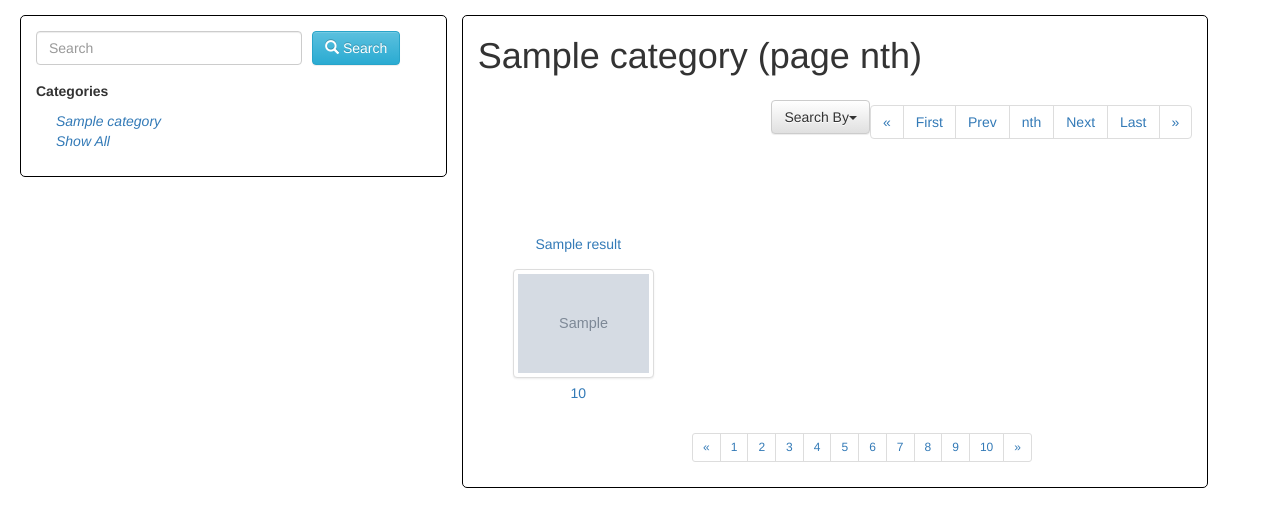
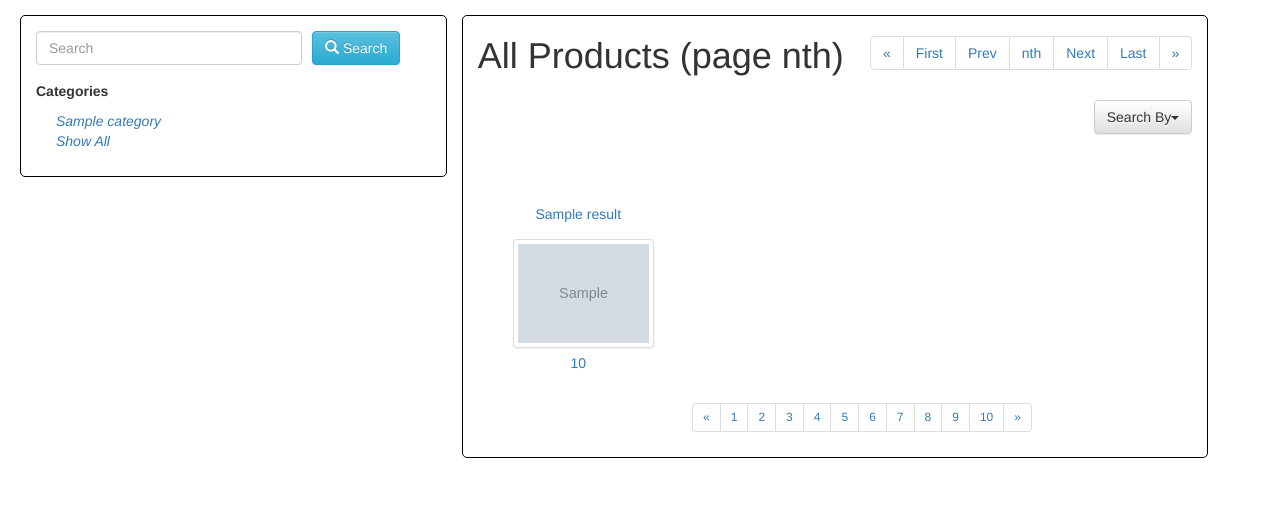
Before and after one commit to RoseTheMarmot/E-Commerce-CodingDojo, a CodeIgniter app: template application/views/homepage.php in a window 1280 px wide. Shown: the part 70-597 px from the top of the page. Run offline with CodeIgniter, Linux system fonts and the light colour scheme; the template is opened without the code that fills it: most values are stand-ins (such as "Sample title", 1, 10 or a date in 2020); grey boxes marked "Sample" are stand-in pictures.

Commit message:
worked on dynamic changes
added JS for dynamic category view and title page. still need to work on
making pagination and search dynamic

```diff
--- a/application/config/routes.php
+++ b/application/config/routes.php
@@ -3,7 +3,7 @@
 $route['default_controller'] = "main";
 $route['404_override'] = '';
 $route['view/merch/(:num)'] = "main/merch_page/$1";
-$route['views/homepage'] = "main/select_category";
+$route['view/(:any)'] = "main/homepage/$1";
 
 
 //end of routes.php
--- a/application/models/category_model.php
+++ b/application/models/category_model.php
@@ -17,9 +17,10 @@ class Category_model extends CI_Model {
 	public function sort_merch($category)
 	{
 		$query = "SELECT * FROM products WHERE category = ?";
-		$results = $this->db->query($query, $category)->result_array();
+		$results = $this->db->query($query, array($category))->result_array();
 		return $results;
 	}
+
 }
 
 //end of routes.php
--- a/application/views/homepage.php
+++ b/application/views/homepage.php
@@ -157,7 +157,7 @@
       <ul><p>Categories</p>
 <?php   foreach($categories as $category)
         { ?>
-        <li><a href="/main/homepage/<?=$category['category']?>"><?=$category['category']?></a></li>
+        <li><a href="/view/<?=$category['category']?>" class='merch_link'><?=$category['category']?></a></li>
 <?php   }; ?>
         <li><a href="/">Show All</a></li>
       </ul>
@@ -167,7 +167,7 @@
   –––––––––––––––––––––––––––––––––––––––––––––––––– -->
 
     <div id='body' class='col-md-7'>
-      <h1><?=$category['category']?> (page nth)</h1>   <!-- NEED TO DYNAMICALLY CHANGE PAGE COUNT -->
+      <h1>All Products (page nth)</h1>   <!-- NEED TO DYNAMICALLY CHANGE PAGE COUNT -->
       <nav class='pull-right'>
         <ul class="pagination">
             <li>
@@ -262,7 +262,8 @@
   –––––––––––––––––––––––––––––––––––––––––––––––––– -->
   <script type="text/javascript" src="/assets/js/jquery-2.1.1.min.js"></script>
   <script type="text/javascript" src="/assets/js/bootstrap.min.js"></script>
-  <script type="text/javascript" src="/assets/js/script.js"></script>
+  <script type="text/javascript" src="/assets/js/homepage_script.js"></script>
+  <script type="text/javascript" src="/assets/js/merchpage_script.js"></script>
 
 <!-- End Document
   –––––––––––––––––––––––––––––––––––––––––––––––––– -->
--- /dev/null
+++ b/assets/js/homepage_script.js
@@ -0,0 +1,18 @@
+(function($){
+	$('.merch_link').click(function(){
+		$('#body h1').text($(this).text());
+		$('#content').empty();
+		$(this).text();
+		$.get("/main/get_merch/" +$(this).text(),
+			function(data){
+				for(var i=0; i<data.values.length; i++)
+				{
+					$('#content').append('<a href="view/merch/'+data.values[i].id+'" class=" '+data.values[i].category+' "><div class="merch col-md-3"><p>'+data.values[i].name+'</p><img src="/assets/'+data.values[i].image+'" alt="..." class="img-thumbnail"><p>'+data.values[i].price+'</p></div></a>');
+				}
+				console.log(data);
+			},
+			"json");
+
+		return false;
+	});
+})(jQuery);
--- a/assets/js/script.js
+++ /dev/null
@@ -1,3 +0,0 @@
-(function($){
-
-})(jQuery);
```
Also changed, not shown: application/controllers/main.php (+9 -1 lines).
